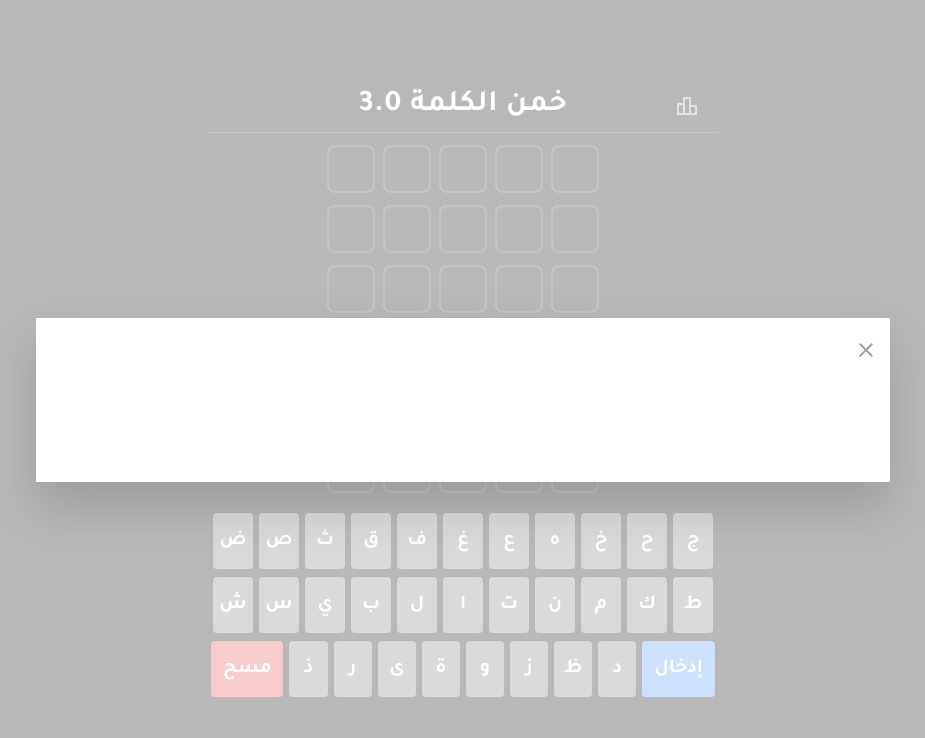
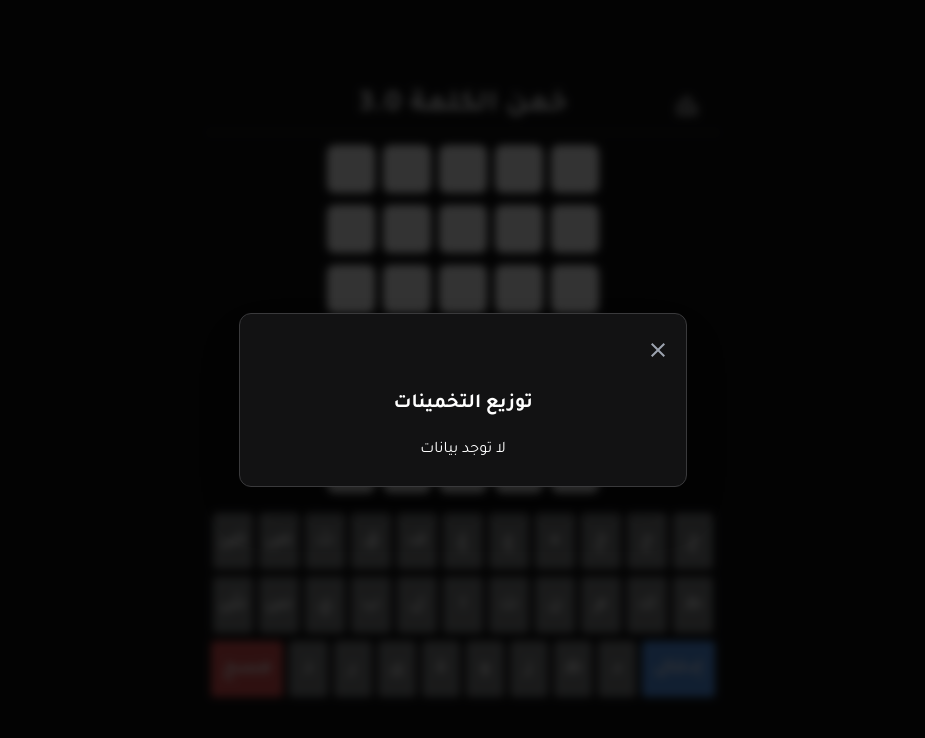
Before and after one commit to kaledh4/GAME_WORD, a React (Create React App) app: page / in a window 1280 px wide. Both pictures are taken after a click on the button "Statistics". Shown: the top 738 px of the page, without its empty margins (177-1102 px from the left). Built offline with nearby package versions, Linux system fonts and the light colour scheme.

Commit message:
Fix icon color and update modal styling

```diff
--- a/src/components/Modal.tsx
+++ b/src/components/Modal.tsx
@@ -45,11 +45,11 @@ const Modal = ({ gameResult, data, closeModal, setCloseModal, onNewGame }: Props
     <>
       <div
         className={`${closeModal ? "hidden" : "flex"
-          }  flex-nowrap justify-center items-center absolute p-0 m-0 top-0 right-0 bottom-0 w-full h-full bg-white/70 z-30`}
+          }  flex-nowrap justify-center items-center absolute p-0 m-0 top-0 right-0 bottom-0 w-full h-full bg-black/80 z-30 backdrop-blur-sm`}
         onClick={handleClick}
       ></div>
       <div
-        className={` z-50 absolute ${dsiplay} flex-col justify-center items-center w-2/3 h-auto py-5 bg-white drop-shadow-2xl p-3 ${closeModal ? " animate-slide-out" : "animate-slide-in"
+        className={` z-50 absolute ${dsiplay} flex-col justify-center items-center w-11/12 max-w-md h-auto py-6 bg-game-bg border border-tile-border rounded-xl shadow-2xl p-4 text-white ${closeModal ? " animate-slide-out" : "animate-slide-in"
           }`}
       >
         <div className="cursor-pointer self-start w-100 mb-7" onClick={handleClick}>
@@ -81,12 +81,12 @@ const Modal = ({ gameResult, data, closeModal, setCloseModal, onNewGame }: Props
           </div>
           {gameResult !== "idle" ? (
             <div className="flex flex-col w-full items-center">
-              <button onClick={handleShare} className={`mt-5 mb-2 flex px-8 py-4 rounded-md ${letterRight} hover:bg-green-600 text-white font-bold w-full justify-center`}>
+              <button onClick={handleShare} className={`mt-5 mb-2 flex px-8 py-4 rounded-md ${letterRight} hover:opacity-90 text-white font-bold w-full justify-center shadow-lg transition-all`}>
                 <Share />
                 <span className="mr-2">شارك</span>
                 <Toast toastData={toastData} setToastData={setToastData} />
               </button>
-              <button onClick={onNewGame} className="mt-2 mb-5 flex px-8 py-4 rounded-md bg-blue-500 hover:bg-blue-600 text-white font-bold w-full justify-center">
+              <button onClick={onNewGame} className="mt-2 mb-5 flex px-8 py-4 rounded-md bg-key-enter hover:opacity-90 text-white font-bold w-full justify-center shadow-lg transition-all">
                 لعبة جديدة
               </button>
             </div>
--- a/src/components/icons/Statistics.tsx
+++ b/src/components/icons/Statistics.tsx
@@ -1,6 +1,6 @@
 export default function Statistics() {
   return (
-    <svg className="fill-gray-400" xmlns="http://www.w3.org/2000/svg" height="24" viewBox="0 0 24 24" width="24">
+    <svg className="fill-white" xmlns="http://www.w3.org/2000/svg" height="24" viewBox="0 0 24 24" width="24">
       <path d="M16,11V3H8v6H2v12h20V11H16z M10,5h4v14h-4V5z M4,11h4v8H4V11z M20,19h-4v-6h4V19z"></path>
     </svg>
   );
--- a/src/data/letters-list.ts
+++ b/src/data/letters-list.ts
@@ -40,8 +40,8 @@ export const lettersList: string[] = [
 ];
 
 export const letterColors = {
-  letterInitial: "bg-white",
-  letterAbsent: "bg-gray-500",
-  letterExist: "bg-yellow-500",
-  letterRight: "bg-green-700"
+  letterInitial: "bg-transparent",
+  letterAbsent: "bg-tile-absent",
+  letterExist: "bg-tile-present",
+  letterRight: "bg-tile-correct"
 };
```
